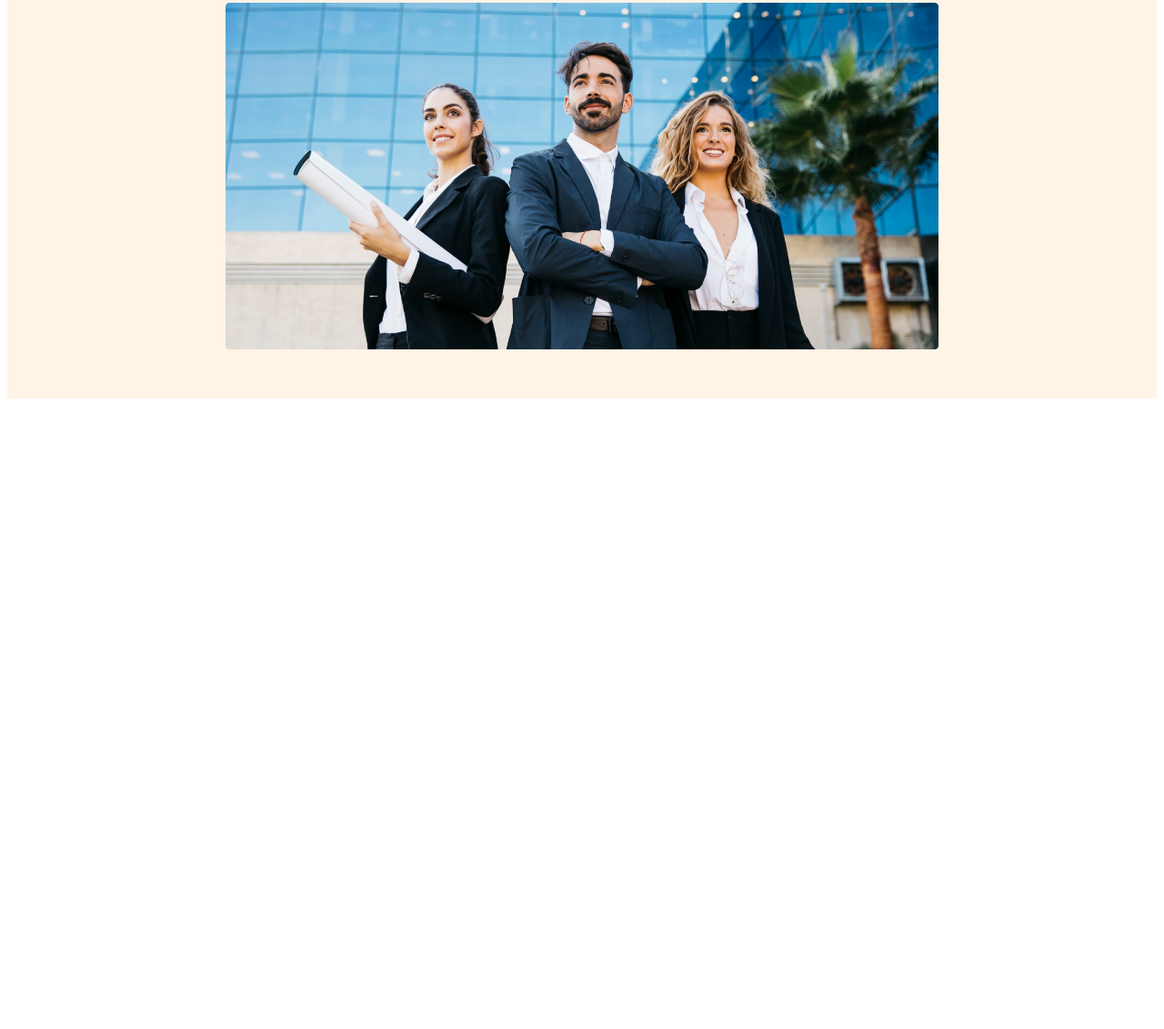
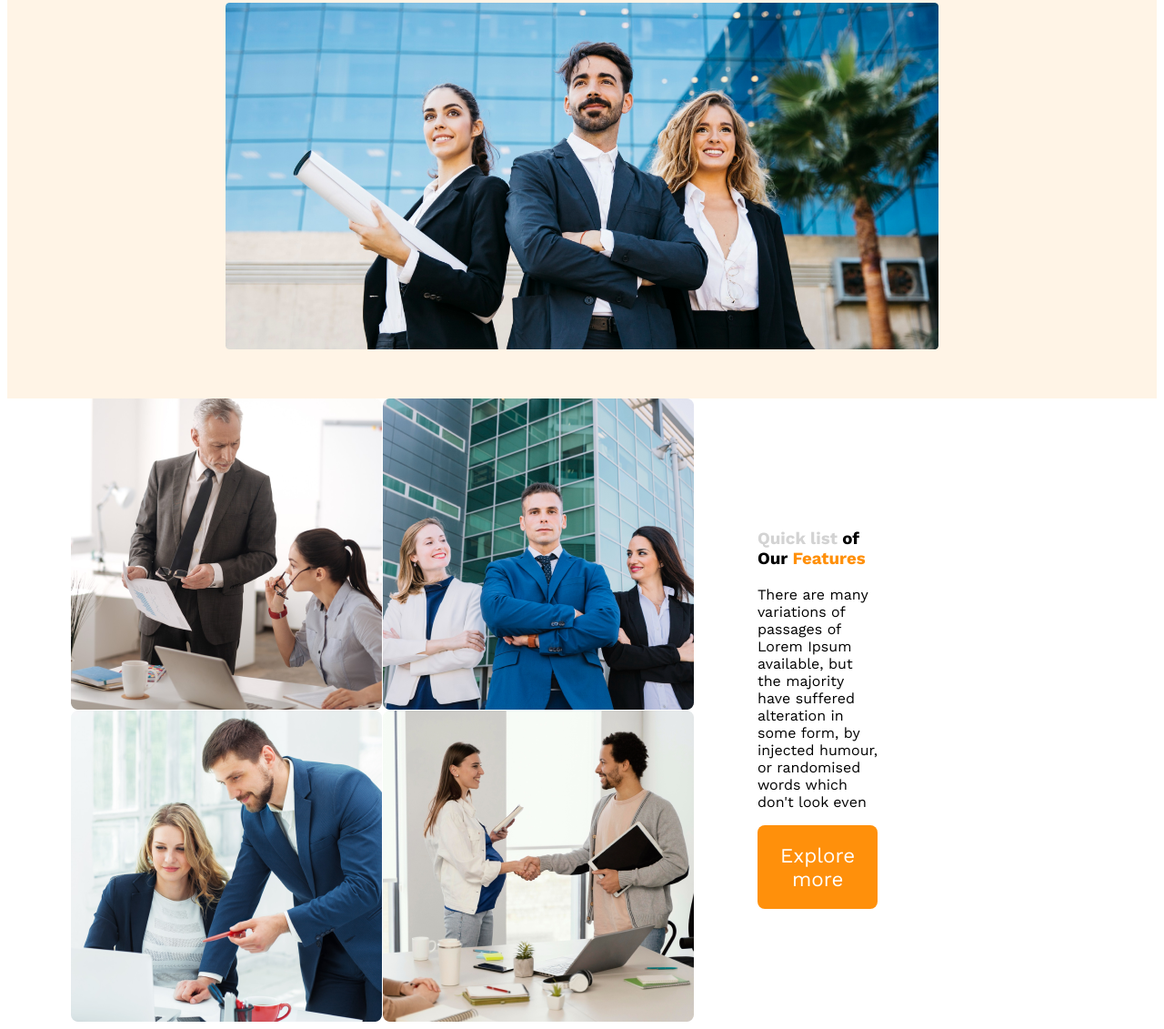
Before and after one commit to abdulalim34/g3-website, a plain HTML site: page index.html in a window 1280 px wide. Shown: the part 565-1696 px from the top of the page at 91% size. Before the commit the page ends 1011 px from the top, so only its background shows below. Drawn offline with nearby package versions, Linux system fonts and the light colour scheme.

Commit message:
create second part

```diff
--- a/index.html
+++ b/index.html
@@ -30,7 +30,24 @@
     </div>
   </header>
    <main>
+<section class="team-container">
+    <div class="team-image-container">
+        <img src="./images/team1.png" alt="">
+        <img src="./images/team2.png" alt="">
+        <img src="./images/team3.png" alt="">
+        <img src="./images/team4.png" alt="">
 
+    </div >
+    <div class="team-content">
+        <h3 class="team-title"><span class="span-one">Quick list</span>  of Our <span class="span-two">Features</span></h3>
+        <p class="team-description">There are many variations of passages of Lorem Ipsum available, but the majority have suffered alteration in some form, by injected humour, or randomised words which don't look even</p>
+        <button class="btn-primary">Explore more</button>
+    </div>
+
+</section>
+
+</div>
+</div>
   </main>
   <footer>
 
--- a/style.css
+++ b/style.css
@@ -58,6 +58,36 @@ color: tomato;
     margin-top: 30px;
     width: 100%;
 }
+.span-one{
+    color: lightgrey;
+
+}
+.span-two{
+    color: #ff900b;
+}
+
+
+main{
+    width: 75%;
+
+}
+
+.team-image-container{
+    display: grid;
+    grid-template-columns: repeat(2,1fr);
+    gap: 1px;
+
+}
+.team-content{
+    padding-left: 70px;
+    padding-right: 70px;
+}
+.team-container{
+    display: flex;
+    align-items: center;
+    margin-left: 70px;
+}
+
 @media (max-width:576px) {
     header{
         padding: 20px;
@@ -66,6 +96,7 @@ color: tomato;
     nav{
         flex-direction: column;
     }
+
 
 }
 @media (min-width:576px) and (max-width:992px) {
```
